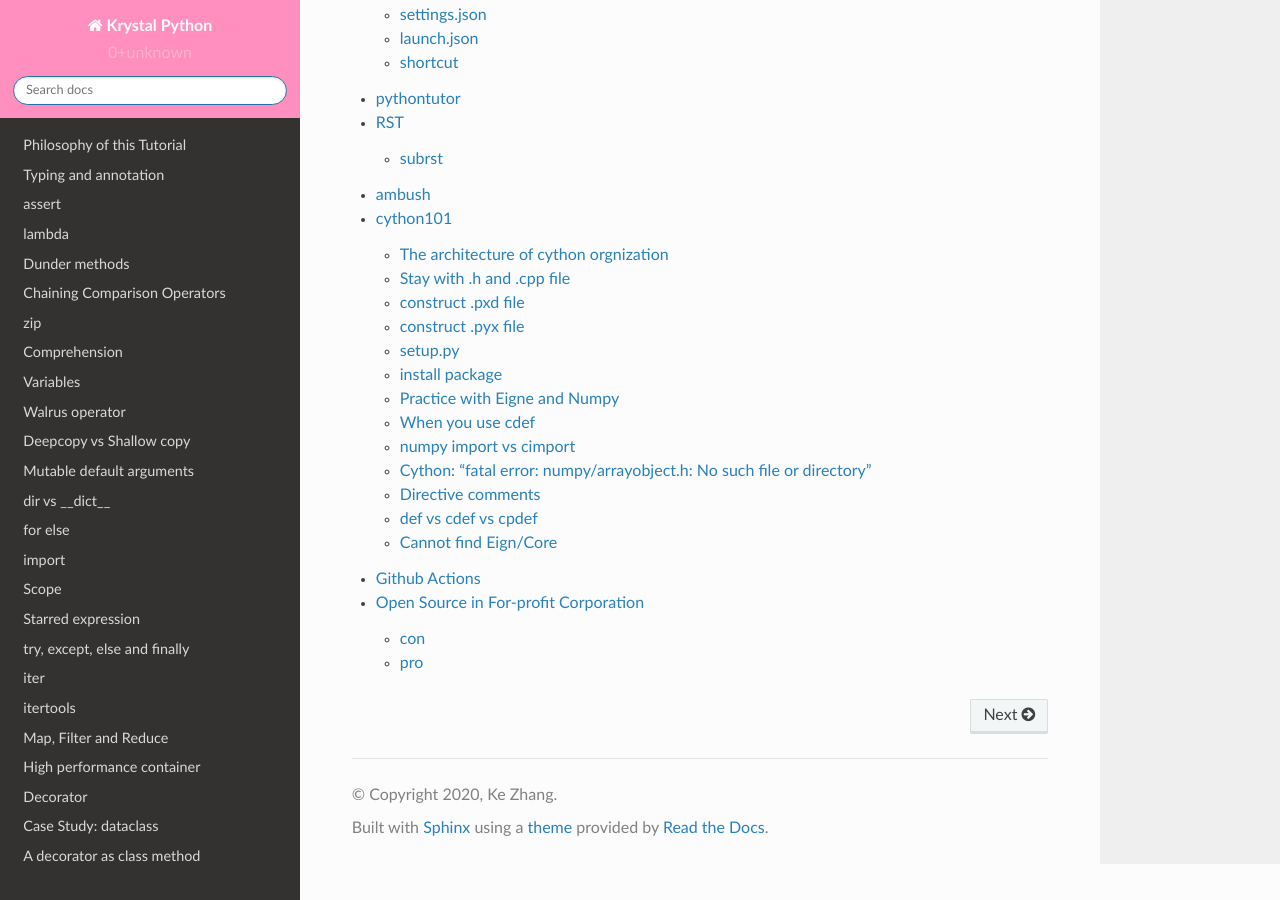
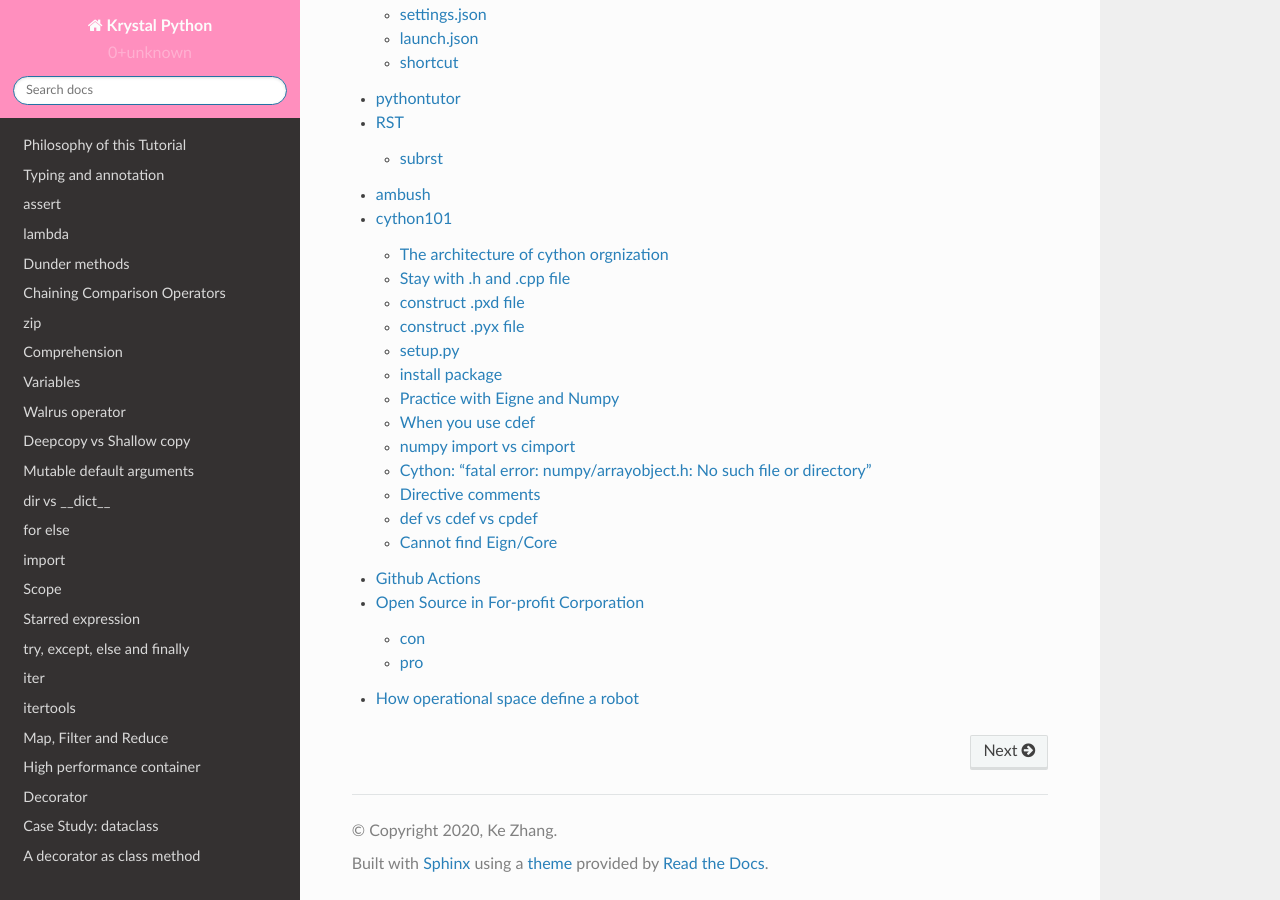
Before and after one commit to ke-zhang-rd/krystal, a Sphinx documentation site: the page built from docs/source/index.rst, in a window 1280 px wide and 900 px high, scrolled down 4081 px. Built offline with Sphinx 7.4.7 and the Read the Docs theme 2.0.0, drawn with Linux system fonts in a browser that asks for light colours.

Commit message:
Update opspace.rst

```diff
--- a/docs/source/opspace.rst
+++ b/docs/source/opspace.rst
@@ -1,3 +1,7 @@
+====================================
+How operational space define a robot
+====================================
+
 How to organize a robot development
 如何组织机器人开发
 
```
